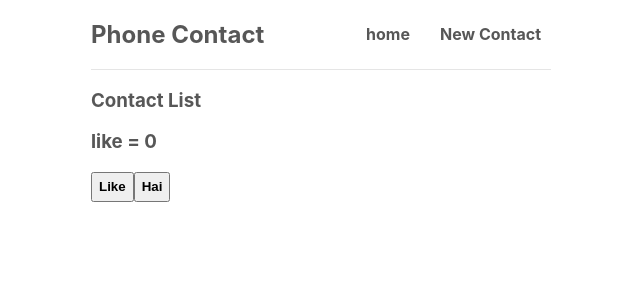
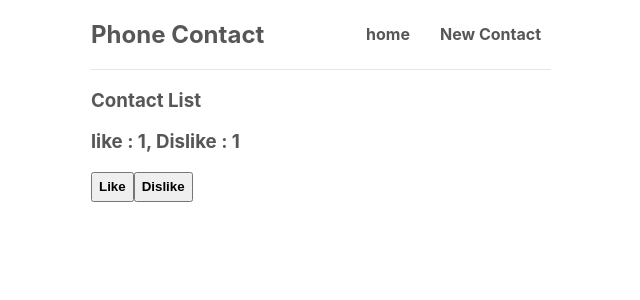
Before and after one commit to rayhananlovan/learnReact, a React (Create React App) app: page / in a window 1280 px wide. Shown: the top 300 px of the page, without its empty margins (319-959 px from the left). Built offline with nearby package versions, Linux system fonts and the light colour scheme.

Commit message:
menambah-like

```diff
--- a/src/Home.js
+++ b/src/Home.js
@@ -1,19 +1,22 @@
+import { useState } from "react";
 const Home = () => {
-  let like = 0;
-  const handleClick = (e) => {
-    console.log("Halo", e);
+  const [like, setLike] = useState(1);
+  const [dislike, setDislike] = useState(1);
+  const handleClick = () => {
+    setLike(like + 1);
   };
-  const handleClicklagi = (name, e) => {
-    console.log("Halo", name);
-    console.log(e);
+  const handleDislike = () => {
+    setDislike(dislike + 1);
   };
 
   return (
     <div className="home">
       <h3>Contact List</h3>
-      <h3>like = 0</h3>
+      <h3>
+        like : {like}, Dislike : {dislike}
+      </h3>
       <button onClick={handleClick}>Like</button>
-      <button onClick={(e) => handleClicklagi("rayhan", e)}>Hai</button>
+      <button onClick={handleDislike}>Dislike</button>
     </div>
   );
 };
```
